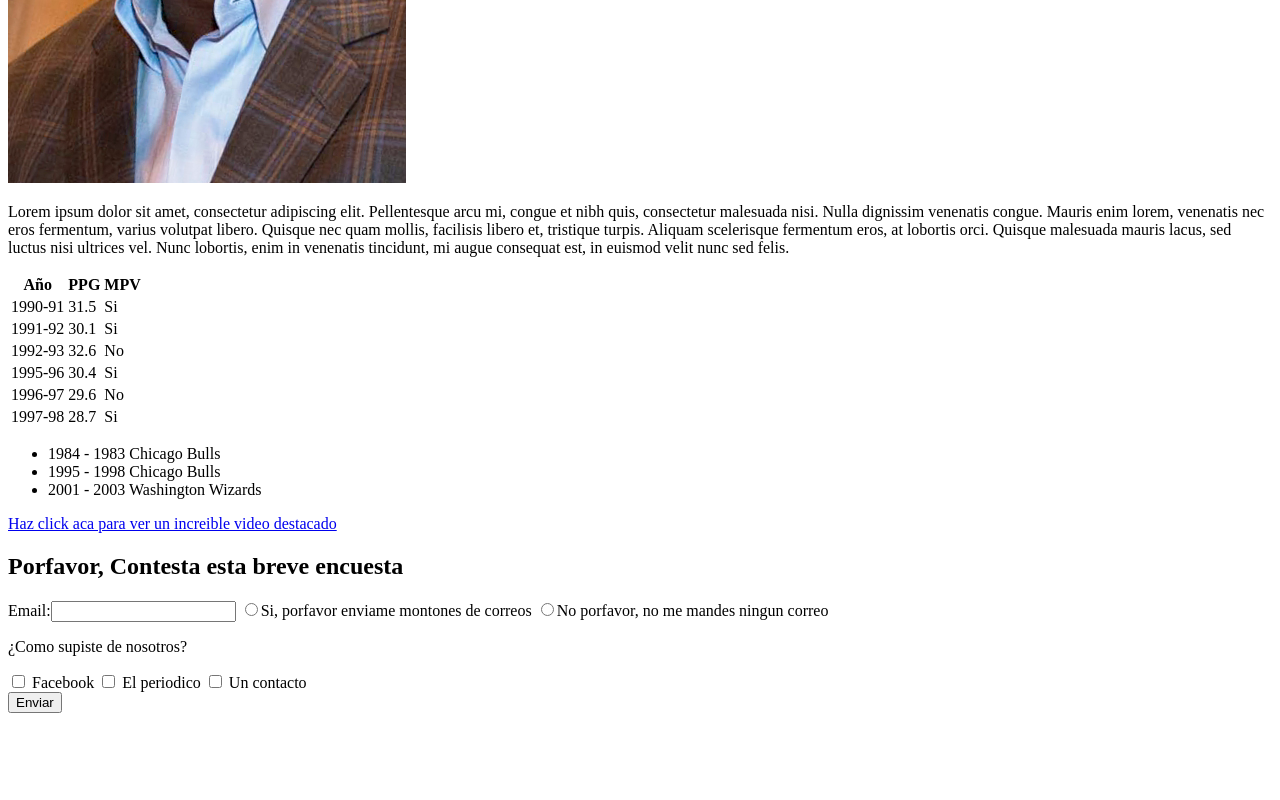
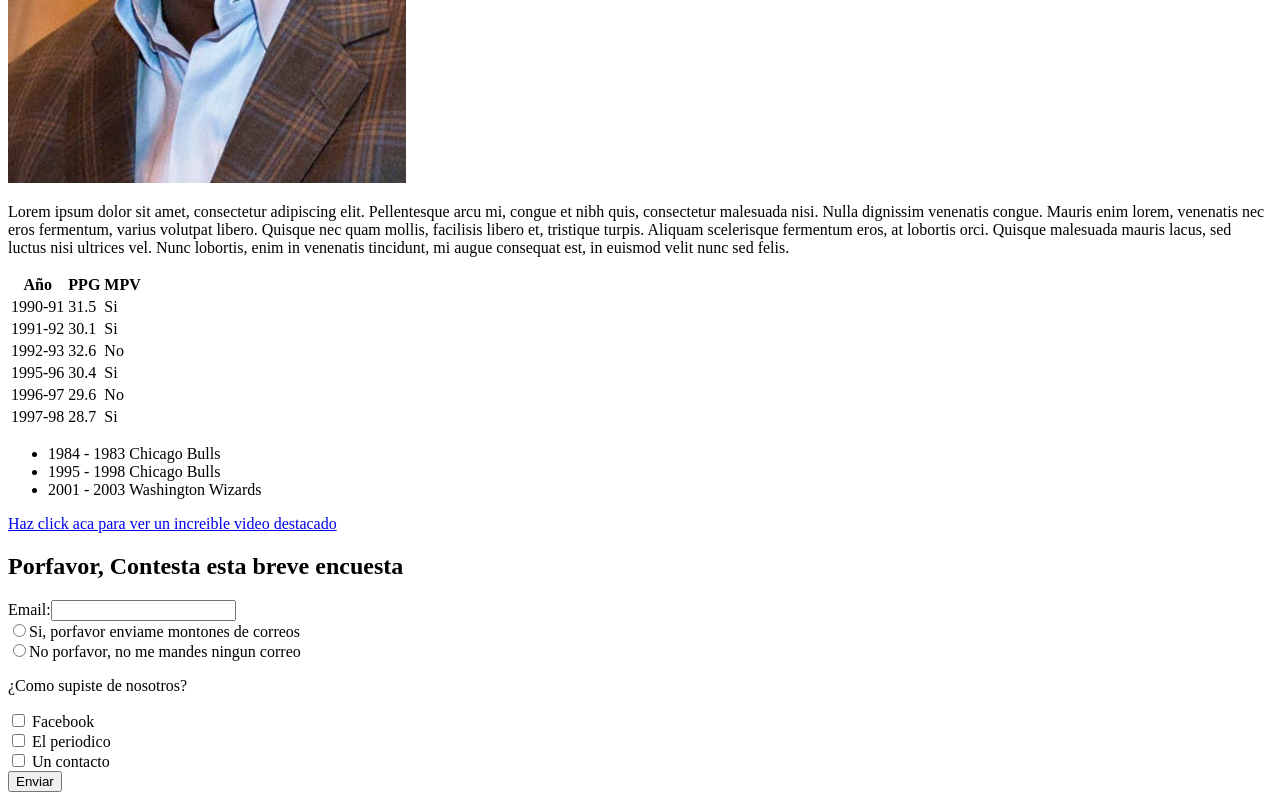
Before and after one commit to Siebenlist/Bootcamp-Java, a plain HTML site: page Blog Ficticio/Blog.html in a window 1280 px wide. Shown: the part 465-1265 px from the top of the page. Before the commit the page ends 1186 px from the top, so only its background shows below. Drawn offline with Linux system fonts and the light colour scheme.

Commit message:
Add files via upload

```diff
--- a/Blog Ficticio/Blog.html
+++ b/Blog Ficticio/Blog.html
@@ -1,6 +1,9 @@
 <!DOCTYPE html>
+<html lang="en">
 <head>
-    <title>Blog Ficticio</title>
+    <meta charset="UTF-8">
+    <meta name="viewport" content="width=device-width, initial-scale=1.0">
+    <title>Document</title>
 </head>
 <body>
     <h1>Michael Jordan</h1>
@@ -70,8 +73,12 @@
         <label>
             Email:<input type="email">
         </label>
+        <br>
         <label>
             <input type="radio">Si, porfavor enviame montones de correos
+        </label>
+            <br>
+        <label>
             <input type="radio">No porfavor, no me mandes ningun correo
         </label>
     </form>
@@ -79,7 +86,13 @@
         <p>¿Como supiste de nosotros?</p>
         <label>
             <input type="checkbox"> Facebook
+        </label>
+        <br>
+        <label>
             <input type="checkbox"> El periodico
+        </label>
+        <br>
+        <label>
             <input type="checkbox"> Un contacto
         </label>
     </form>
```
